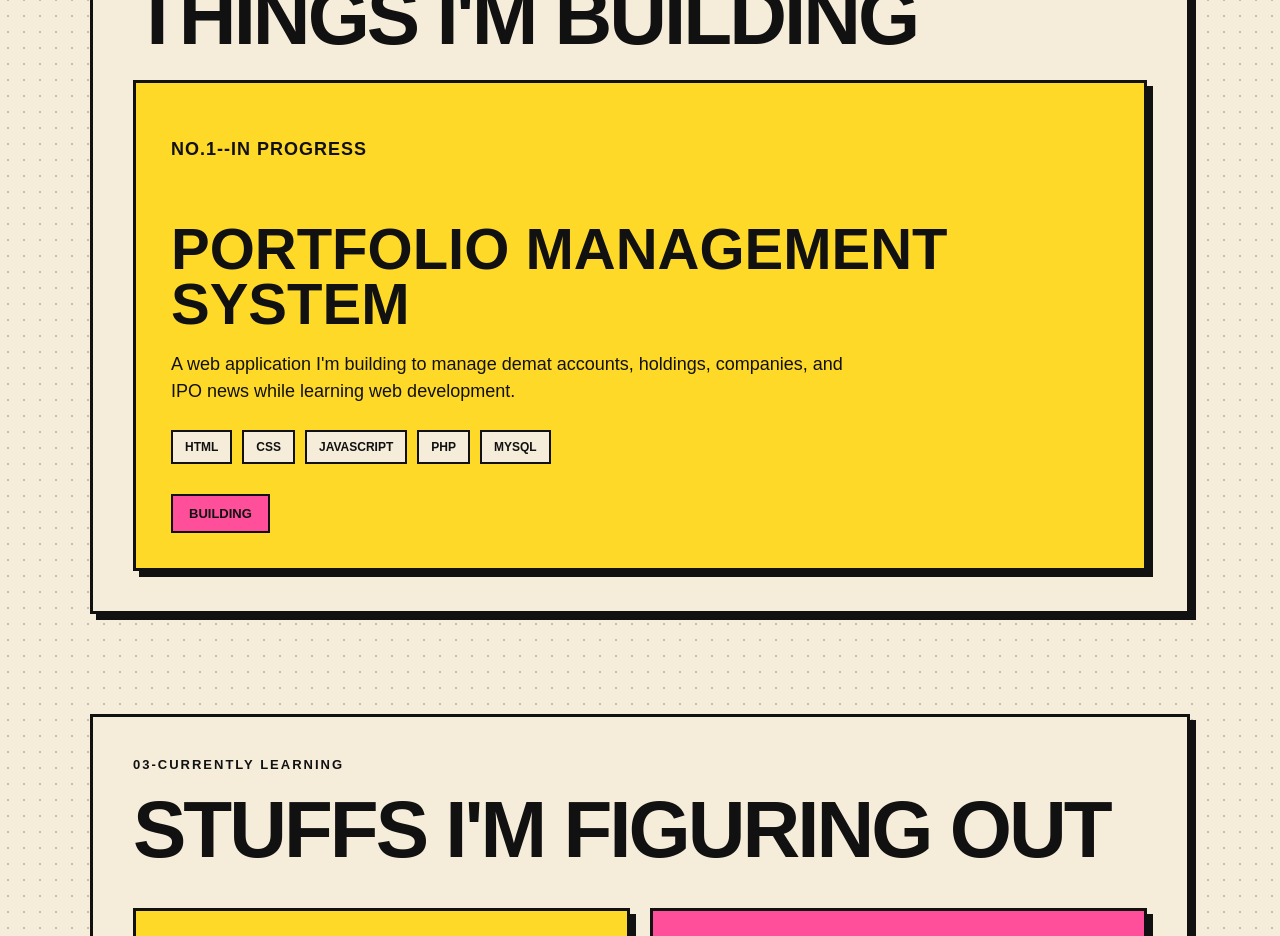
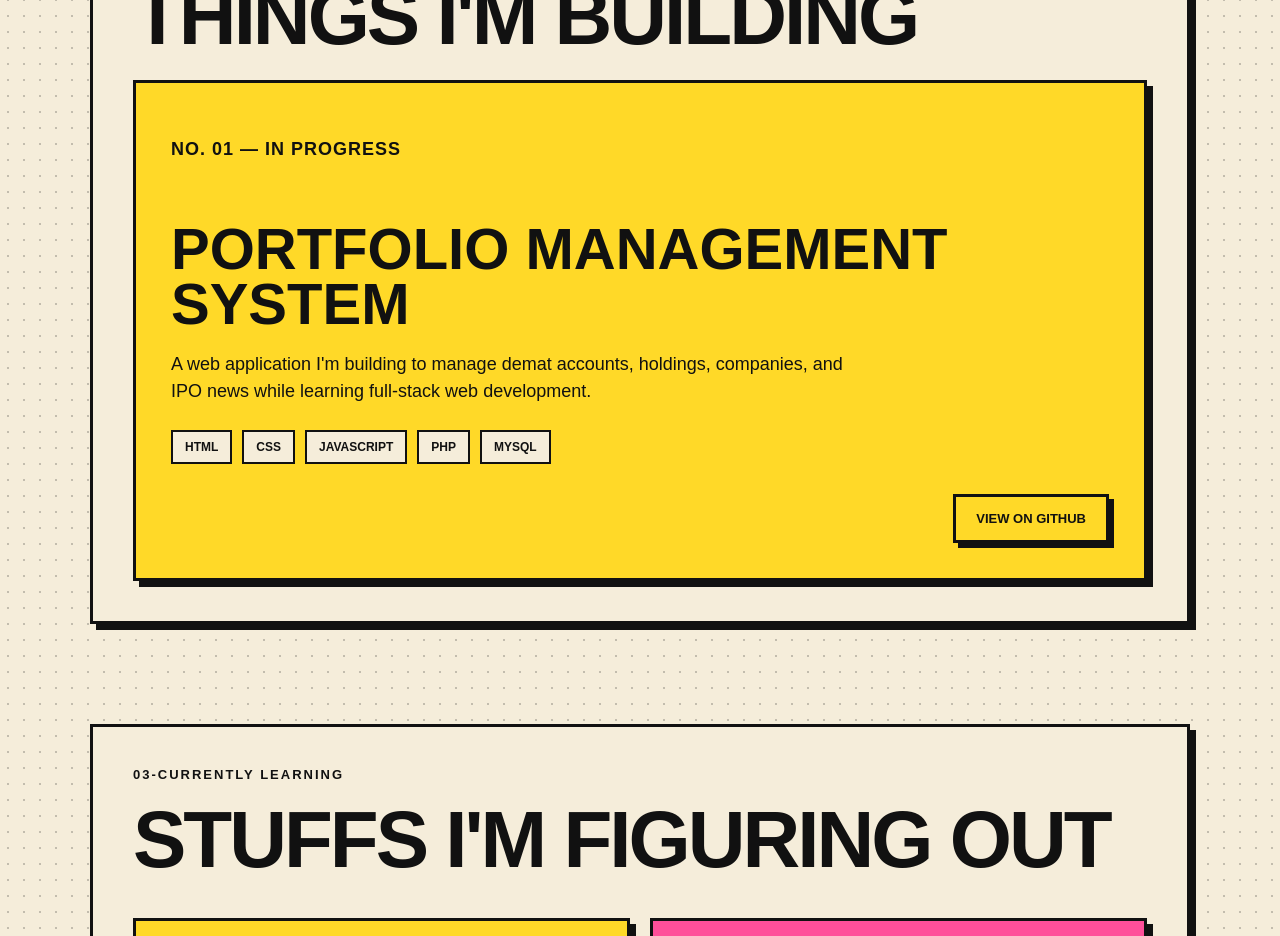
Before and after one commit to sabinaya-404/portfolio, a React app: page / in a window 1280 px wide. Shown: the part 1720-2656 px from the top of the page. Built offline with nearby package versions, Linux system fonts and the light colour scheme; the HTML template or start-up script is replaced by a standard one.

Commit message:
Minor changes to project section

```diff
--- a/src/App.jsx
+++ b/src/App.jsx
@@ -69,10 +69,13 @@ function App() {
 
         <h2>THINGS I'M BUILDING</h2>
         <div className="project-card">
-          <p className="project-number">NO.1--IN PROGRESS</p>
+  <div className="project-top">
+    <p className="project-number">NO. 01 — IN PROGRESS</p>
+  </div>
   <h3>PORTFOLIO MANAGEMENT SYSTEM</h3>
-          <p>
-            A web application I'm building to manage demat accounts, holdings, companies, and IPO news while learning web development.
+  <p className="project-description">
+    A web application I'm building to manage demat accounts, holdings,
+    companies, and IPO news while learning full-stack web development.
   </p>
   <div className="project-tags">
     <span>HTML</span>
@@ -81,10 +84,14 @@ function App() {
     <span>PHP</span>
     <span>MYSQL</span>
   </div>
-          <span className="project-status">BUILDING</span>
+    {/*<span className="project-status">BUILDING</span> Commented it out Just in case*/}
+
+  <div className="project-bottom">
+   {/* <span>FULL-STACK WEB APP</span><br></br> */}
+    <a href="https://github.com/sabinaya-404/portfolio-management-system" className="project-status" target = "_blank" rel = "noopener noreferrer">VIEW ON GITHUB</a>
+  </div>
 </div>
       </section>
-
 
       {/*Learning Section*/}
       <section id="learning" className="content-section learning-section">
--- a/src/index.css
+++ b/src/index.css
@@ -421,6 +421,27 @@ margin-top: 30px;
   font-size: 13px;
   font-weight: 900;
 }
+.project-bottom {
+  display: flex;
+  justify-content: flex-end;
+  margin-top: 30px;
+}
+.project-bottom a {
+  display: inline-block;
+  padding: 14px 20px;
+  border: var(--border);
+  background: var(--yellow);
+  color: var(--foreground);
+  box-shadow: 5px 5px 0 var(--foreground);
+  font-size: 13px;
+  font-weight: 900;
+  text-decoration: none;
+  transition: transform 0.15s ease, box-shadow 0.15s ease;
+}
+.project-bottom a:hover {
+  transform: translate(4px, 4px);
+  box-shadow: 1px 1px 0 var(--foreground);
+}
 /* About section style */
 .about-text {
   max-width: 800px;
```
Lines whose indentation alone changed are shown as unchanged.
